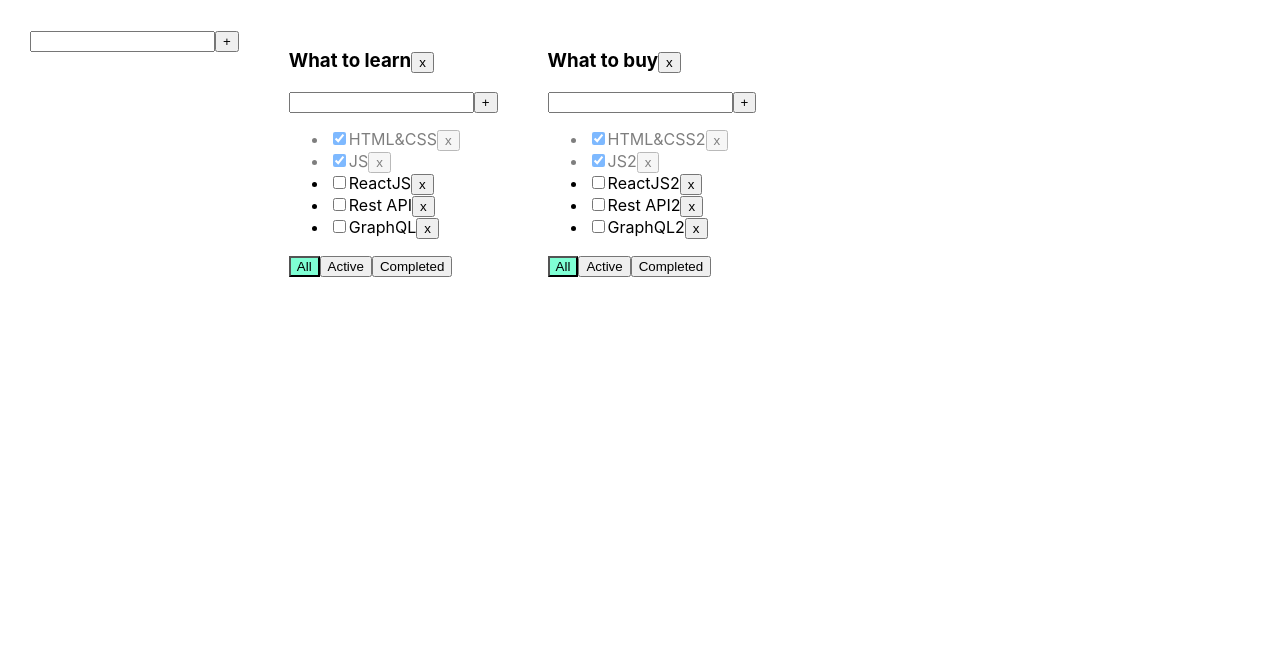
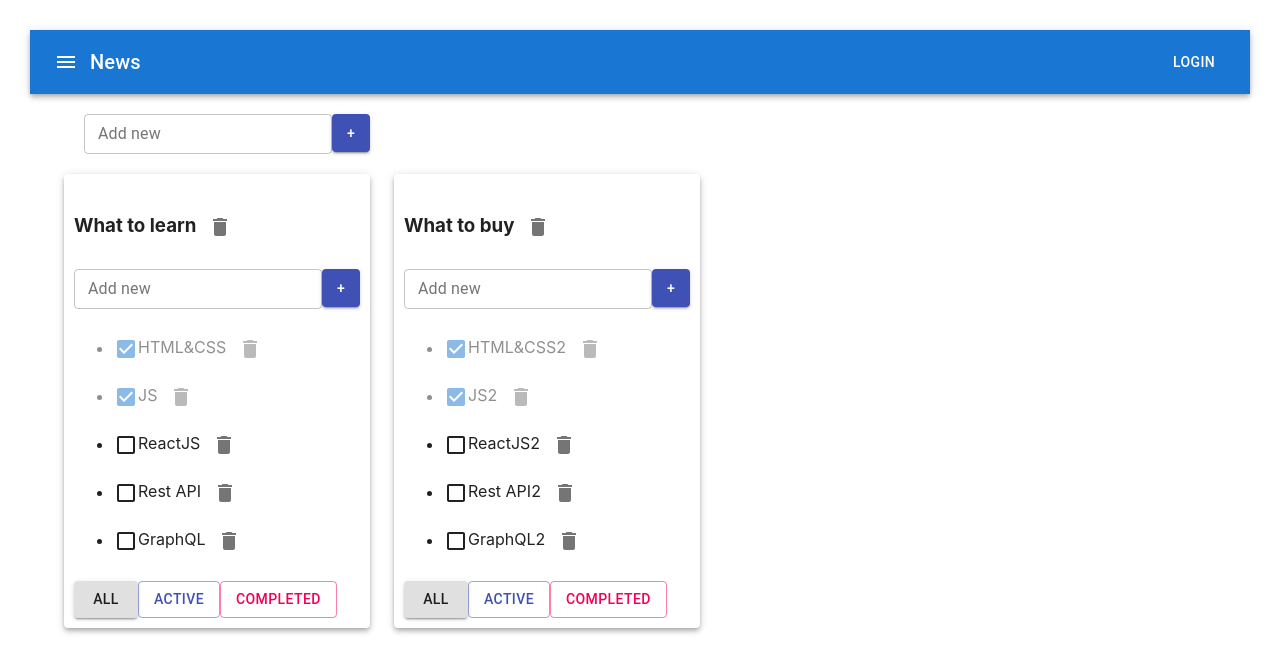
Before and after one commit to TomatoVan/To-Do-List, a React (Create React App) app: page / in a window 1280 px wide. Shown: the top 672 px of the page. Built offline with nearby package versions, Linux system fonts and the light colour scheme.

Commit message:
Added MUI

```diff
--- a/src/App.css
+++ b/src/App.css
@@ -1,11 +1,8 @@
 .App {
   padding: 30px;
-  display: flex;
 }
 
-.App > div {
-  margin-right: 50px;
-}
+
 
 .error {
   border: red 1px solid;
--- a/src/App.tsx
+++ b/src/App.tsx
@@ -3,6 +3,8 @@ import './App.css';
 import {Todolist} from './Todolist';
 import {v1} from 'uuid';
 import {AddItemForm} from "./components/AddItemForm";
+import ButtonAppBar from "./components/ButtonAppBar";
+import {Container, Grid, Paper} from "@mui/material";
 
 export type FilterValuesType = "all" | "active" | "completed";
 
@@ -39,14 +41,17 @@ function App() {
 		]
 	});
 
+	const changeTitle = (id:string, title:string) => {
+		setTodolists(todolists.map(tl => tl.id === id ? {...tl, title:title} : tl))
+	}
+
 	const changeTask = (todolistID:string,id:string, title:string) => {
 		setTasks({...tasks, [todolistID]: tasks[todolistID].map(t => t.id === id ? {...t, title: title} : t)})
 	}
 
-	const changeTitle = (id:string, title:string) => {
-		setTodolists(todolists.map(tl => tl.id === id ? {...tl, title:title} : tl))
+	function removeTodolist(id: string) {
+		setTodolists(todolists.filter(tl => tl.id !== id))
 	}
-
 
 	function removeTask(id: string, todolistId: string) {
 		setTasks({...tasks, [todolistId]: tasks[todolistId].filter(t => t.id !== id)})
@@ -61,11 +66,7 @@ function App() {
 		let newId=v1()
 		let newTodolist:TodolistsType = {id: newId, title: title, filter: 'all'}
 		setTodolists([newTodolist, ...todolists])
-		setTasks({...tasks, [newId]: [
-				{id: v1(), title: "ReactJS2", isDone: false},
-				{id: v1(), title: "Rest API2", isDone: false},
-				{id: v1(), title: "GraphQL2", isDone: false}
-			]})
+		setTasks({...tasks, [newId]: []})
 	}
 
 	function changeStatus(taskId: string, isDone: boolean, todolistId: string) {
@@ -76,14 +77,14 @@ function App() {
 		setTodolists(todolists.map(t => t.id === id ? {...t, filter: value} : t))
 	}
 
-
-	function removeTodolist(id: string) {
-		setTodolists(todolists.filter(tl => tl.id !== id))
-	}
-
 	return (
 		<div className="App">
+			<ButtonAppBar/>
+			<Container fixed >
+				<Grid container  style={{padding: "20px"}}>
 					<AddItemForm callBackAddTask={addTodolist} />
+				</Grid>
+				<Grid container spacing={3}>
 					{todolists.map(tl => {
 
 						let tasksForTodolist = tasks[tl.id];
@@ -95,7 +96,8 @@ function App() {
 							tasksForTodolist = tasks[tl.id].filter(t => t.isDone);
 						}
 
-				return (
+						return <Grid item>
+							<Paper elevation={4} style={{padding: "10px"}}>
 							<Todolist
 								key={tl.id}
 								id={tl.id}
@@ -110,8 +112,11 @@ function App() {
 								changeTask={changeTask}
 								changeTitle={changeTitle}
 							/>
-				)
+							</Paper>
+						</Grid>
 					})}
+				</Grid>
+			</Container>
 		</div>
 	);
 }
--- a/src/Todolist.tsx
+++ b/src/Todolist.tsx
@@ -1,8 +1,11 @@
-import React, {ChangeEvent} from 'react';
+import React from 'react';
 import {FilterValuesType} from './App';
 import {AddItemForm} from "./components/AddItemForm";
 import EditableSpan from "./components/EditableSpan";
 import RemoveBtn from "./components/RemoveBtn";
+import Button from "@mui/material/Button";
+import Checkbox from "@mui/material/Checkbox";
+
 
 type TaskType = {
     id: string
@@ -30,11 +33,11 @@ export const Todolist = (props: PropsType) => {
     const onActiveClickHandler = () => props.changeFilter("active", props.id);
     const onCompletedClickHandler = () => props.changeFilter("completed", props.id);
 
-	const removeTodolistCallback = () => {
+	const removeTodolistCallBack = () => {
 		props.removeTodolist(props.id)
 	}
 
-	const onClickHandler = (tID:string) => props.removeTask(tID, props.id)
+	const removeTaskCallBack = (tID:string) => props.removeTask(tID, props.id)
 
 	const onChangeHandler = (tID:string, event:boolean) => {
 		props.changeTaskStatus(tID, event, props.id);
@@ -55,30 +58,30 @@ export const Todolist = (props: PropsType) => {
     return <div>
         <h3>
 			<EditableSpan title = {props.title} changeTask={(title)=>callBackHandlerForUpdateTitle(title)}/>
-			<RemoveBtn name={'x'} callBack={removeTodolistCallback}/>
+			<RemoveBtn name={'x'} callBack={removeTodolistCallBack}/>
 		</h3>
 		<AddItemForm callBackAddTask={callBackHandler}/>
         <ul>
             {
                 props.tasks.map(t => {
                     return <li key={t.id} className={t.isDone ? "is-done" : ""}>
-                        <input type="checkbox"
-                               onChange={(e: ChangeEvent<HTMLInputElement>)=>onChangeHandler(t.id, e.currentTarget.checked)}
-                               checked={t.isDone}/>
-                        {/*<span>{t.title}</span>*/}
+						<Checkbox color="primary"
+								  onChange={(e )=>onChangeHandler(t.id, e.currentTarget.checked)}
+								  checked={t.isDone}
+						/>
 						<EditableSpan title = {t.title} changeTask={(title)=>callBackHandlerForUpdateTask(t.id, title)}/>
-                        <RemoveBtn name={'x'} callBack={() =>onClickHandler(t.id)}/>
+                        <RemoveBtn name={'x'} callBack={() =>removeTaskCallBack(t.id)}/>
                     </li>
                 })
             }
         </ul>
         <div>
-            <button className={props.filter === 'all' ? "active-filter" : ""}
-                    onClick={onAllClickHandler}>All</button>
-            <button className={props.filter === 'active' ? "active-filter" : ""}
-                onClick={onActiveClickHandler}>Active</button>
-            <button className={props.filter === 'completed' ? "active-filter" : ""}
-                onClick={onCompletedClickHandler}>Completed</button>
+			<Button variant={props.filter === 'all' ? "contained" : "outlined"}
+					color="success" onClick={onAllClickHandler} >All</Button>
+			<Button variant={props.filter === 'active' ? "contained" : "outlined"}
+					color="primary" onClick={onActiveClickHandler}>Active</Button>
+			<Button variant={props.filter === 'completed' ? "contained" : "outlined"}
+					color="secondary" onClick={onCompletedClickHandler}>Completed</Button>
         </div>
     </div>
 }
--- a/src/components/AddItemForm.tsx
+++ b/src/components/AddItemForm.tsx
@@ -1,20 +1,21 @@
 import React, {ChangeEvent, KeyboardEvent, useState} from 'react';
+import {Button, TextField} from "@material-ui/core";
 
 type PropsType = {
 	callBackAddTask: (title: string) => void
 }
 
-export const AddItemForm:React.FC<PropsType> = ({callBackAddTask, ...props}) => {
+export const AddItemForm:React.FC<PropsType> = ({callBackAddTask}) => {
 
 	let [title, setTitle] = useState("")
-	let [error, setError] = useState<string | null>(null)
+	let [error, setError] = useState<boolean>(false)
 
 	const onChangeHandler = (e: ChangeEvent<HTMLInputElement>) => {
 		setTitle(e.currentTarget.value)
 	}
 	const onKeyPressHandler = (e: KeyboardEvent<HTMLInputElement>) => {
-		setError(null);
-		if (e.charCode === 13) {
+		setError(false);
+		if (e.key === 'Enter') {
 			addTask();
 		}
 	}
@@ -24,19 +25,24 @@ export const AddItemForm:React.FC<PropsType> = ({callBackAddTask, ...props}) =>
 			callBackAddTask(title.trim());
 			setTitle("");
 		} else {
-			setError("Title is required");
+			setError(true);
 		}
 	}
 
 	return(
 		<div>
-			<input value={title}
-				   onChange={onChangeHandler}
-				   onKeyPress={onKeyPressHandler}
-				   className={error ? "error" : ""}
+			<TextField id="outlined-basic"
+					   size="small"
+					   error={error}
+					   label={error ? 'Title is required' : 'Add new'}
+					   variant="outlined"
+					   value={title}
+					   onChange={onChangeHandler}
+					   onKeyPress={onKeyPressHandler}
+					   className={error ? "error" : ""}
 			/>
-			<button onClick={addTask}>+</button>
-			{error && <div className="error-message">{error}</div>}
+
+			<Button variant = "contained" color="primary" onClick={addTask} style={{maxWidth: '38px', maxHeight:'38px', minWidth:'38px', minHeight:'38px' }} >+</Button>
 		</div>
 	);
 }
--- /dev/null
+++ b/src/components/ButtonAppBar.tsx
@@ -0,0 +1,33 @@
+import * as React from 'react';
+import AppBar from '@mui/material/AppBar';
+import Box from '@mui/material/Box';
+import Toolbar from '@mui/material/Toolbar';
+import Typography from '@mui/material/Typography';
+import Button from '@mui/material/Button';
+import IconButton from '@mui/material/IconButton';
+import MenuIcon from "@material-ui/icons/Menu";
+
+
+export default function ButtonAppBar() {
+	return (
+		<Box sx={{ flexGrow: 1 }}>
+			<AppBar position="static">
+				<Toolbar>
+					<IconButton
+						size="large"
+						edge="start"
+						color="inherit"
+						aria-label="menu"
+						sx={{ mr: 2 }}
+					>
+						<MenuIcon />
+					</IconButton>
+					<Typography variant="h6" component="div" sx={{ flexGrow: 1 }}>
+						News
+					</Typography>
+					<Button color="inherit">Login</Button>
+				</Toolbar>
+			</AppBar>
+		</Box>
+	);
+}
--- a/src/components/EditableSpan.tsx
+++ b/src/components/EditableSpan.tsx
@@ -26,8 +26,6 @@ const EditableSpan = (props:PropsType) => {
 	return (
 		edit ? <input value={title} onChange={onChangeHandler} autoFocus onBlur={onBlurHandler}/>
 			 : <span onDoubleClick={onDoubleClickHandler}>{props.title}</span>
-
-
 	);
 };
 
--- a/src/components/RemoveBtn.tsx
+++ b/src/components/RemoveBtn.tsx
@@ -1,10 +1,10 @@
 import React from 'react';
+import {IconButton} from "@material-ui/core";
+import {Delete} from "@material-ui/icons";
 
 type PropsType = {
 	name: string
 	callBack:() => void
-
-
 }
 
 const RemoveBtn = (props:PropsType) => {
@@ -14,7 +14,9 @@ const RemoveBtn = (props:PropsType) => {
 	}
 
 	return (
-		<button onClick={onClickHandler} >{props.name}</button>
+		<IconButton aria-label="delete" onClick={onClickHandler}>
+			<Delete />
+		</IconButton>
 	);
 };
 
```
Also changed, not shown: package.json (+8 -1 lines), 1 other file (tests, documents, lock files or other folders). Lines whose indentation alone changed are shown as unchanged.
